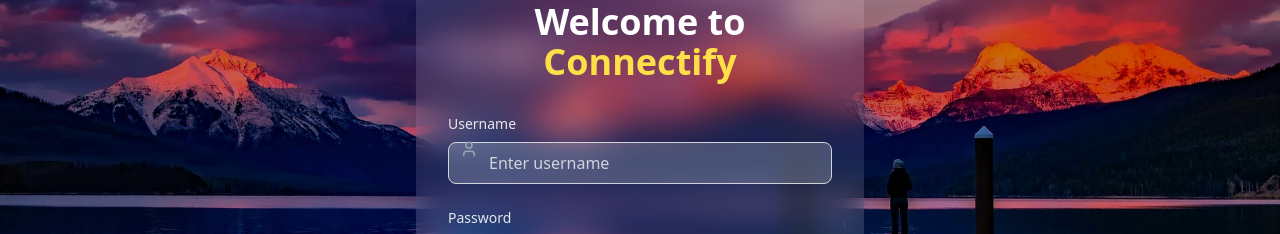
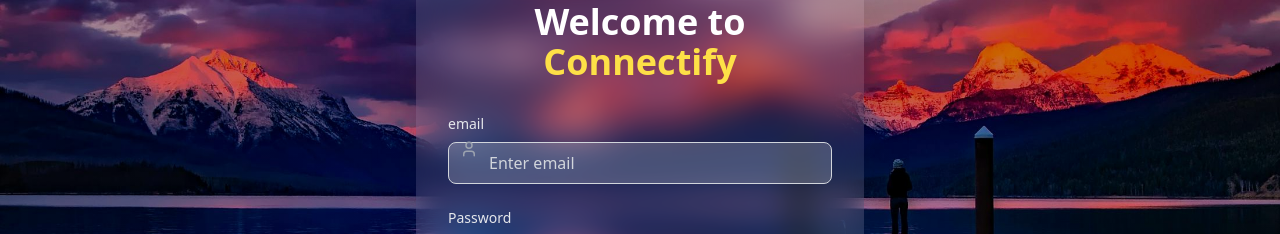
Before and after one commit to vyshnavgr07/connectify, a React (Vite) app in the folder Frontend/: page /login in a window 1280 px wide. Shown: the part 206-440 px from the top of the page. Built offline with nearby package versions, Linux system fonts and the light colour scheme.

Commit message:
otp setting

```diff
--- a/Frontend/src/App.jsx
+++ b/Frontend/src/App.jsx
@@ -5,6 +5,7 @@
 import { Navigate, Route, Routes } from 'react-router-dom'
 import { Toaster } from 'react-hot-toast'
 import { useAuthContext } from './context/AuthContext'
+import OtpModal from './components/modals/OtpModal'
 
 
 function App() {
@@ -12,12 +13,13 @@
 
   return (
   <div className='h-screen w-full overflow-hidden'>
+
     <Routes>
+
       <Route path='/' element={authUser?<Home/>:<Navigate to="login"/>}/>
       <Route path='/login' element={authUser?<Navigate to="/"/>:<Login/>}/>
       <Route path='/signup' element={authUser?<Navigate to="/"/>:<Signup/>}/>
-
-    </Routes>
+      </Routes>
     <Toaster/>
   </div>
   )
--- a/Frontend/src/pages/login/Login.jsx
+++ b/Frontend/src/pages/login/Login.jsx
@@ -12,7 +12,7 @@
   }
   return (
     <div className='flex flex-col items-center justify-center min-h-screen '>
-      <div className='w-full max-w-md p-8 rounded-xl shadow-2xl bg-white bg-opacity-10 backdrop-filter backdrop-blur-lg'>
+    <div className='w-full max-w-md p-8 rounded-xl shadow-2xl bg-white bg-opacity-10 backdrop-filter backdrop-blur-lg'>
         <h1 className='text-4xl font-bold text-center text-white mb-8'>
           Welcome to <span className='text-yellow-300'>Connectify</span>
         </h1>
@@ -20,15 +20,15 @@
         <form className='space-y-6' onSubmit={handleSubmit(onSubmit)}>
           <div className='relative'>
             <label className='text-sm font-medium text-gray-200 block mb-2'>
-              Username
+             email
             </label>
             <div className='flex items-center'>
               <User className='absolute left-3 top-1/2 transform -translate-y-1/2 text-gray-400' size={18} />
               <input
                 type='text'
-                placeholder='Enter username'
+                placeholder='Enter email'
                 className='w-full pl-10 pr-4 py-2 rounded-lg border border-gray-300 focus:outline-none focus:ring-2 focus:ring-blue-400 bg-white bg-opacity-20 text-white placeholder-gray-300'
-                {...register('username',{required:"username required"})}
+                {...register('email',{required:"username required"})}
               />
               {errors.username?<p className='text-4xl text-red-700'>{errors.username.message}</p>:<p></p>}
             </div>
@@ -68,6 +68,7 @@
           </Link>
         </p>
       </div>
+
     </div>
   );
 };
--- a/Frontend/src/pages/signup/Signup.jsx
+++ b/Frontend/src/pages/signup/Signup.jsx
@@ -1,11 +1,13 @@
-import React from 'react';
+import React, { useState } from 'react';
 import GenderCheckBox from './GenderCheckBox';
 import { Link } from 'react-router-dom';
 import { useForm } from 'react-hook-form';
 import useSignup from '../../hooks/useSignup';
+import OTPModal from '../../components/modals/OtpModal';
+
 const Signup = () => {
   const { register, handleSubmit } = useForm();
-
+const[isModal,setiSmodal]=useState(true)
 const {loading,signupp}=useSignup()
 const onSubmit = async(data) => {
   sessionStorage.setItem('user', JSON.stringify(data));
@@ -13,7 +15,7 @@
    await signupp(data)
 
   };
-
+console.log('sucessssssss')
   return (
     <div className='flex flex-col items-center justify-center min-w-96 mt-10 mx-auto'>
       <div className='w-[450px] p-6 rounded-lg shadow-md bg-gray-400 bg-clip-padding backdrop-filter backdrop-blur-lg bg-opacity-0'>
@@ -36,13 +38,13 @@
 
           <div>
             <label className='label p-2 '>
-              <span className='text-base label-text'>Username</span>
+              <span className='text-base label-text'>email</span>
             </label>
             <input
               type='text'
-              placeholder='johndoe'
+              placeholder='johndoe@gmail.com'
               className='w-full input input-bordered h-10'
-              {...register('username')}
+              {...register('email')}
             />
           </div>
 
@@ -74,6 +76,7 @@
           </div>
         </form>
       </div>
+
     </div>
   );
 };
```
Also changed, not shown: Frontend/src/components/modals/OTPMODAL.JSX (added, +64 -0 lines), 1 other file (tests, documents, lock files or other folders).
